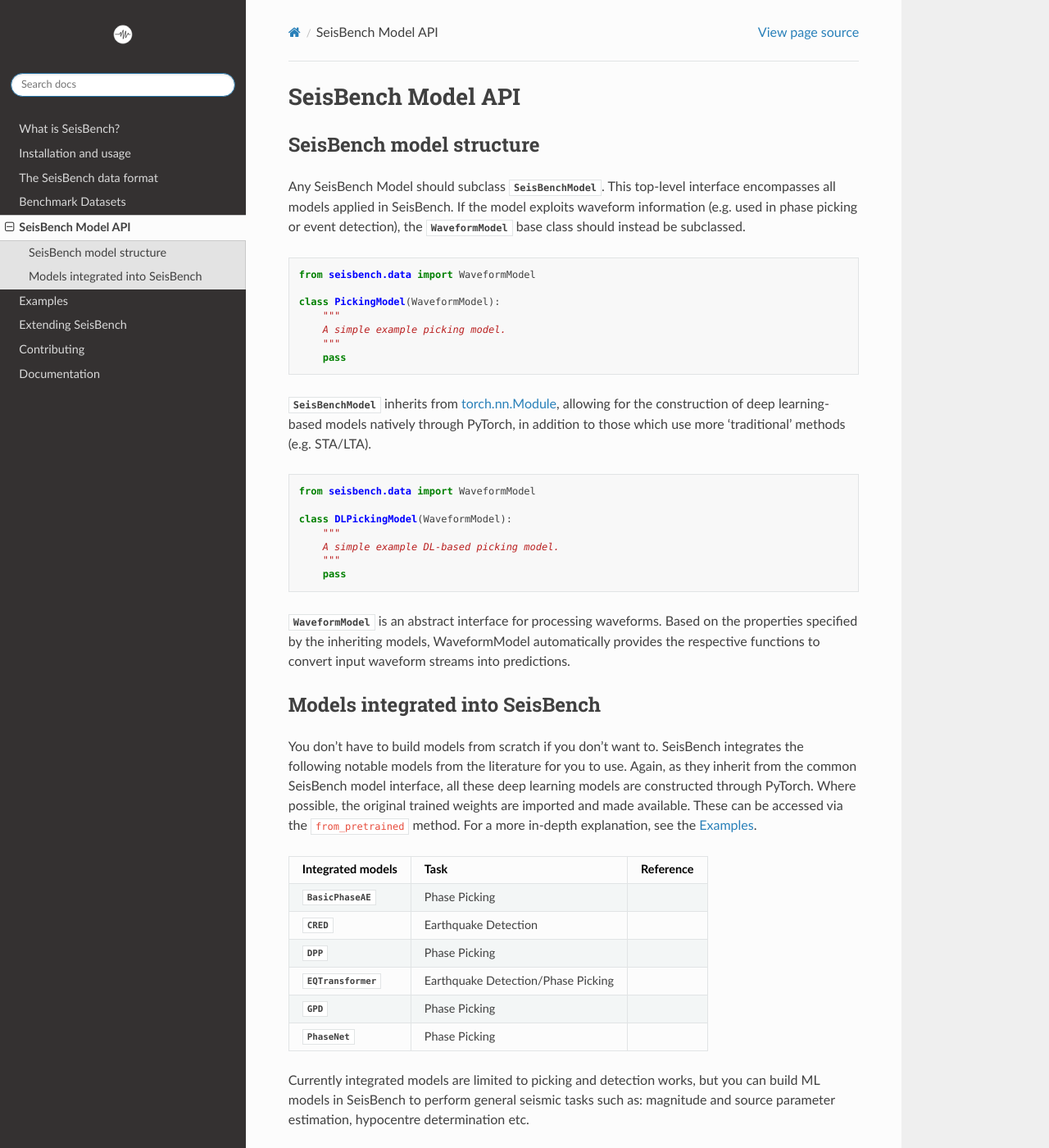
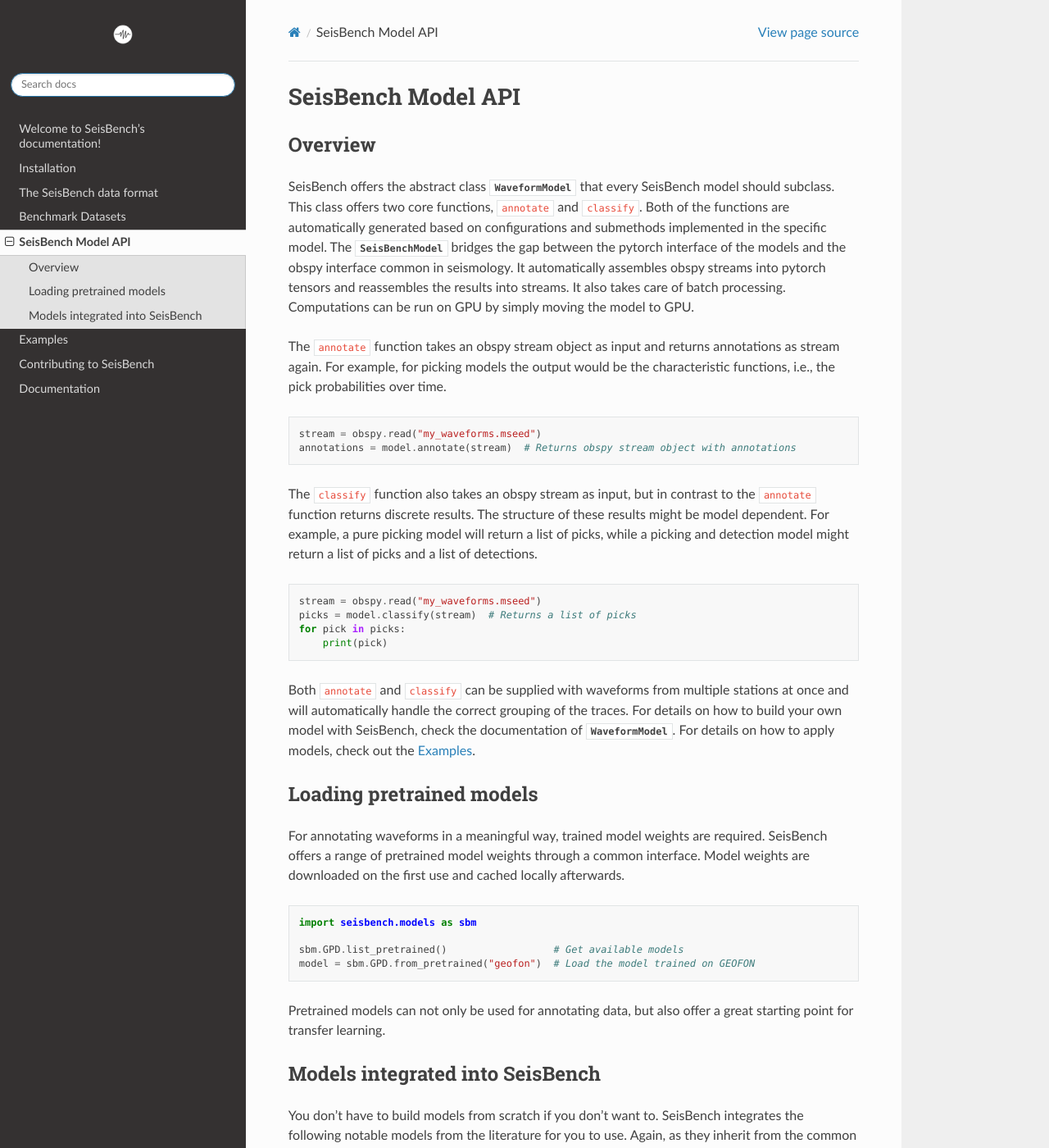
Before and after one commit to seisbench/seisbench, a Sphinx documentation site: the page built from docs/pages/models.rst, in a window 1280 px wide and 1400 px high. Shown: the whole window at 82% size. Built offline with Sphinx 7.4.7 and the Read the Docs theme 2.0.0, drawn with Linux system fonts in a browser that asks for light colours.

Commit message:
Updated and restructured documenation
- merged start page with "What is SeisBench"
- extended installation page
- added description and map of GEOFON dataset
- rewrote model API documentation
- merged "Contributing" and "Extending SeisBench" pages
- added direct reference to code documentation on start page

```diff
--- a/docs/pages/documentation/overview.rst
+++ b/docs/pages/documentation/overview.rst
@@ -1,3 +1,5 @@
+.. _documentation_overview:
+
 Documentation
 =============
 
--- a/docs/pages/extending.rst
+++ /dev/null
@@ -1,6 +0,0 @@
-Extending SeisBench
-===================
-
-The model and dataset API is designed to be extended to
-more general machine learning pipelines not necassarily related to
-picking and event detection - such as direct estimation of events parameters.
--- a/docs/pages/models.rst
+++ b/docs/pages/models.rst
@@ -3,45 +3,54 @@
 SeisBench Model API
 ===================
 
-SeisBench model structure
+Overview
 -------------------------
 
-Any SeisBench Model should subclass :py:class:`~seisbench.models.base.SeisBenchModel`.
-This top-level interface encompasses all models applied in SeisBench. If the
-model exploits waveform information (e.g. used in phase picking or event detection), the
-:py:class:`~seisbench.models.base.WaveformModel` base class should instead be subclassed.
+SeisBench offers the abstract class :py:class:`~seisbench.models.base.WaveformModel` that every SeisBench model should subclass.
+This class offers two core functions, ``annotate`` and ``classify``.
+Both of the functions are automatically generated based on configurations and submethods implemented in the specific model.
+The :py:class:`~seisbench.models.base.SeisBenchModel` bridges the gap between the pytorch interface of the models and the obspy interface common in seismology.
+It automatically assembles obspy streams into pytorch tensors and reassembles the results into streams.
+It also takes care of batch processing.
+Computations can be run on GPU by simply moving the model to GPU.
 
+The ``annotate`` function takes an obspy stream object as input and returns annotations as stream again.
+For example, for picking models the output would be the characteristic functions, i.e., the pick probabilities over time.
 
 .. code-block:: python
 
-    from seisbench.data import WaveformModel
+    stream = obspy.read("my_waveforms.mseed")
+    annotations = model.annotate(stream)  # Returns obspy stream object with annotations
 
-    class PickingModel(WaveformModel):
-        """
-        A simple example picking model.
-        """
-        pass
-
-
-:py:class:`~seisbench.models.base.SeisBenchModel` inherits from
-`torch.nn.Module <https://pytorch.org/docs/stable/generated/torch.nn.Module.html>`__, allowing for the construction
-of deep learning-based models natively through PyTorch, in addition to those which use more 'traditional' methods (e.g. STA/LTA).
-
+The ``classify`` function also takes an obspy stream as input, but in contrast to the ``annotate`` function returns discrete results.
+The structure of these results might be model dependent.
+For example, a pure picking model will return a list of picks, while a picking and detection model might return a list of picks and a list of detections.
 
 .. code-block:: python
 
-    from seisbench.data import WaveformModel
+    stream = obspy.read("my_waveforms.mseed")
+    picks = model.classify(stream)  # Returns a list of picks
+    for pick in picks:
+        print(pick)
 
-    class DLPickingModel(WaveformModel):
-        """
-        A simple example DL-based picking model.
-        """
-        pass
+Both ``annotate`` and ``classify`` can be supplied with waveforms from multiple stations at once and will automatically handle the correct grouping of the traces.
+For details on how to build your own model with SeisBench, check the documentation of :py:class:`~seisbench.models.base.WaveformModel`.
+For details on how to apply models, check out the :ref:`examples`.
 
-:py:class:`~seisbench.models.base.WaveformModel` is an abstract interface for processing waveforms. Based on the
-properties specified by the inheriting models, WaveformModel automatically provides the respective functions to convert
-input waveform streams into predictions.
+Loading pretrained models
+-------------------------
+For annotating waveforms in a meaningful way, trained model weights are required.
+SeisBench offers a range of pretrained model weights through a common interface.
+Model weights are downloaded on the first use and cached locally afterwards.
 
+.. code-block:: python
+
+    import seisbench.models as sbm
+
+    sbm.GPD.list_pretrained()                  # Get available models
+    model = sbm.GPD.from_pretrained("geofon")  # Load the model trained on GEOFON
+
+Pretrained models can not only be used for annotating data, but also offer a great starting point for transfer learning.
 
 Models integrated into SeisBench
 --------------------------------
```
Also changed, not shown: docs/index.rst (+4 -4 lines), docs/pages/benchmark_datasets.rst (+22 -1 lines), docs/pages/contributing.rst (+5 -7 lines), docs/pages/installation_and_usage.rst (+10 -1 lines), docs/pages/overview.rst (deleted, +0 -45 lines).
